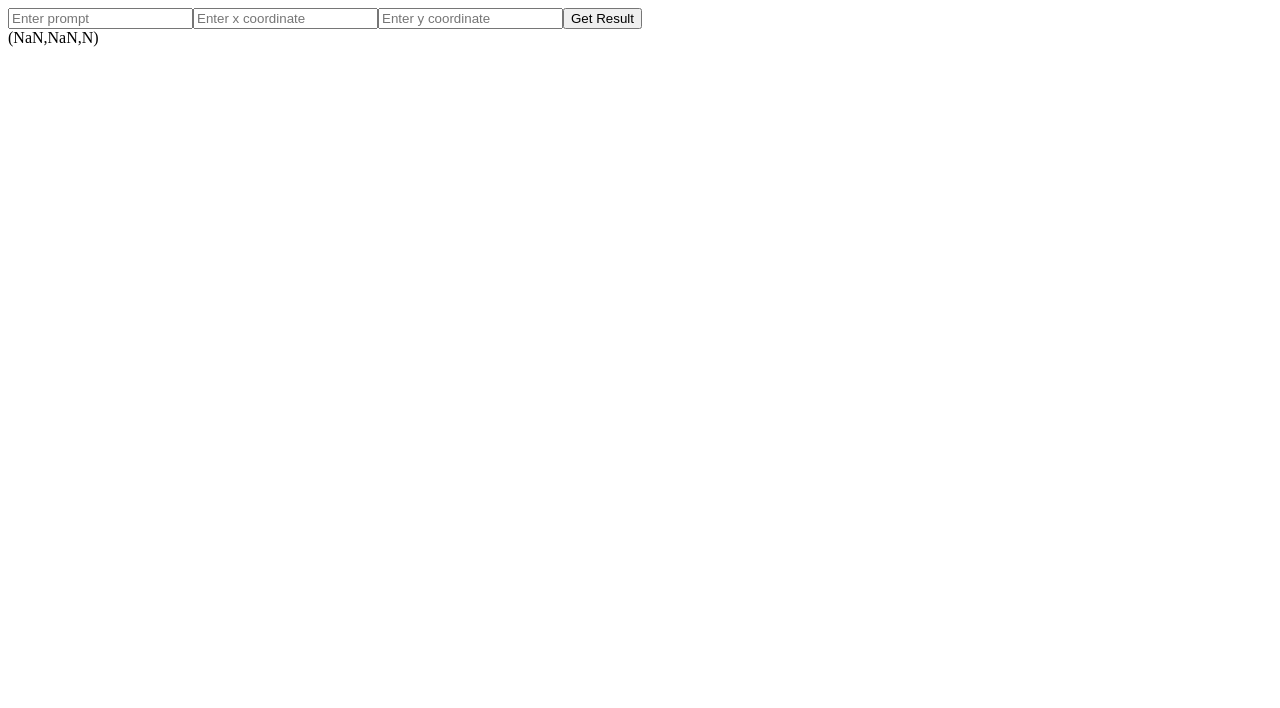
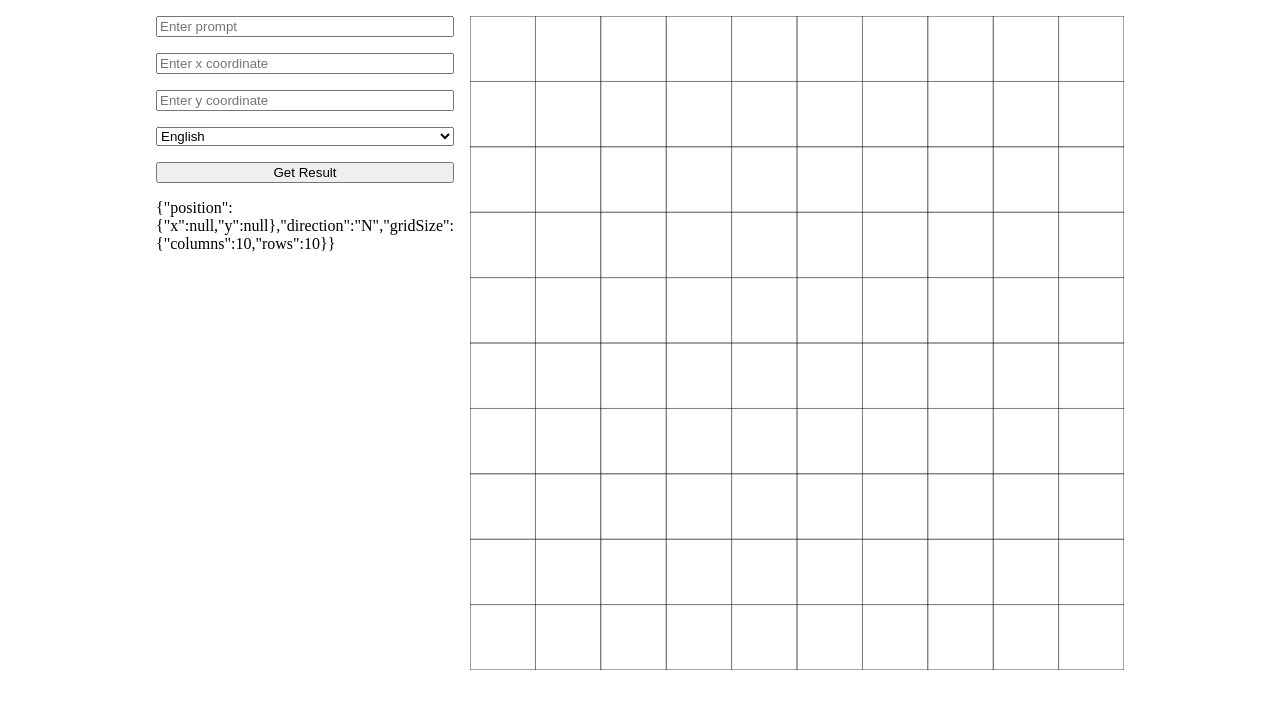
Before and after one commit to francomay3/devoteam-assignment, a website built with Vite: page index.html in a window 1280 px wide. Both pictures are taken after a click on the button "Get Result". Built offline with nearby package versions, Linux system fonts and the light colour scheme.

Commit message:
added Grid component

```diff
--- /dev/null
+++ b/src/Grid.ts
@@ -0,0 +1,52 @@
+import { Direction, GridState } from "./models";
+
+class Grid {
+  private state: GridState;
+  public canvas: HTMLCanvasElement;
+  public container: HTMLDivElement;
+  constructor() {
+    this.container = document.createElement("div");
+    this.container.id = "grid-container";
+    this.state = {
+      position: { x: 0, y: 0 },
+      direction: Direction.north,
+      gridSize: { columns: 10, rows: 10 },
+    };
+    this.canvas = document.createElement("canvas");
+    this.canvas.width = 1000;
+    this.canvas.height = 1000;
+    this.canvas.style.width = "100%";
+    this.drawGrid();
+    this.container.appendChild(this.canvas);
+  }
+
+  update(state: GridState) {
+    this.state = state;
+    this.drawGrid();
+  }
+
+  private drawGrid() {
+    const columnWidth = this.canvas.width / this.state.gridSize.columns;
+    const rowHeight = this.canvas.height / this.state.gridSize.rows;
+    const context = this.canvas.getContext("2d");
+
+    if (context) {
+      context.clearRect(0, 0, this.canvas.width, this.canvas.height);
+      context.strokeStyle = "black";
+      for (let x = 0; x <= this.canvas.width; x += columnWidth) {
+        context.beginPath();
+        context.moveTo(x, 0);
+        context.lineTo(x, this.canvas.height);
+        context.stroke();
+      }
+      for (let y = 0; y <= this.canvas.height; y += rowHeight) {
+        context.beginPath();
+        context.moveTo(0, y);
+        context.lineTo(this.canvas.width, y);
+        context.stroke();
+      }
+    }
+  }
+}
+
+export default Grid;
--- /dev/null
+++ b/src/getResult.ts
@@ -0,0 +1,101 @@
+import { languageTranslations } from "./languageConfig";
+import {
+  Position,
+  Direction,
+  Instruction,
+  Instructions,
+  GridState,
+} from "./models";
+import { Language } from "./languageConfig";
+
+const directions = [
+  Direction.north,
+  Direction.east,
+  Direction.south,
+  Direction.west,
+];
+
+const isValidInstruction = (instruction: string): instruction is Instruction =>
+  Object.values(Instruction).includes(instruction as Instruction);
+
+type GetResult = (
+  startingPosition: Position,
+  instructions: string,
+  language: Language
+) => GridState;
+
+const translateInstruction =
+  (arr: { Right: string; Left: string; Forward: string }) =>
+  (instruction: string): Instruction => {
+    switch (instruction) {
+      case arr.Right:
+        return Instruction.Right;
+      case arr.Left:
+        return Instruction.Left;
+      case arr.Forward:
+        return Instruction.Forward;
+      default:
+        throw new Error("Invalid instruction");
+    }
+  };
+
+const translateInstructions = (
+  input: string,
+  language: Language
+): Instructions => {
+  const upperInput = input.toUpperCase();
+  return upperInput
+    .split("")
+    .map(translateInstruction(languageTranslations[language]));
+};
+
+const getResult: GetResult = (startingPosition, input, language) => {
+  const translatedInstructions = translateInstructions(input, language);
+
+  if (!translatedInstructions.every(isValidInstruction)) {
+    throw new Error("Invalid instruction");
+  }
+
+  const result = translatedInstructions.reduce(
+    (acc, instruction) => {
+      switch (instruction) {
+        case Instruction.Right:
+          acc.directionIndex = (acc.directionIndex + 1) % 4;
+          break;
+        case Instruction.Left:
+          acc.directionIndex = (acc.directionIndex + 3) % 4;
+          break;
+        case Instruction.Forward:
+          switch (directions[acc.directionIndex]) {
+            case Direction.north:
+              acc.y -= 1;
+              break;
+            case Direction.east:
+              acc.x += 1;
+              break;
+            case Direction.south:
+              acc.y += 1;
+              break;
+            case Direction.west:
+              acc.x -= 1;
+              break;
+          }
+          break;
+      }
+      return acc;
+    },
+    {
+      directionIndex: 0,
+      x: startingPosition.x,
+      y: startingPosition.y,
+    }
+  );
+  return {
+    position: { x: result.x, y: result.y },
+    direction: directions[result.directionIndex],
+    // hardcoded grid size
+    gridSize: { columns: 10, rows: 10 },
+  };
+};
+
+export default getResult;
--- /dev/null
+++ b/src/languageConfig.ts
@@ -0,0 +1,22 @@
+import { Instruction } from "./models";
+
+// to add a new language, add a new value to the enum and a new object to the languageTranslations object
+export enum Language {
+  english = "English",
+  swedish = "Swedish",
+}
+
+const languageTranslations = {
+  [Language.english]: {
+    Right: Instruction.Right,
+    Left: Instruction.Left,
+    Forward: Instruction.Forward,
+  },
+  [Language.swedish]: {
+    Right: "H",
+    Left: "V",
+    Forward: "G",
+  },
+};
+
+export { languageTranslations };
--- a/src/main.ts
+++ b/src/main.ts
@@ -1,64 +1,14 @@
 import "./style.css";
+import getResult from "./getResult";
+import { Position } from "./models";
+import { Language } from "./languageConfig";
+import Grid from "./Grid";
 
 const appElement = document.querySelector<HTMLDivElement>("#app");
 
-// prompts can have only  letters with values r f l
-type Prompt = string;
-
-function isValidPrompt(prompt: Prompt): boolean {
-  return /^[rflRFL]*$/.test(prompt);
-}
-
-// starting position can have x and y coordinates and a direction
-type StartingPosition = {
-  x: number;
-  y: number;
-};
-
-const getResult = (startingPosition: StartingPosition, prompt: Prompt) => {
-  if (!isValidPrompt(prompt)) {
-    return "Invalid prompt";
-  }
-
-  let x = startingPosition.x;
-  let y = startingPosition.y;
-  let directions = ["N", "E", "S", "W"];
-  let directionIndex = 0;
-  let promptArray = prompt.split("");
-  promptArray.forEach((instruction) => {
-    switch (instruction) {
-      case "r":
-        directionIndex += 1;
-        if (directionIndex > 3) {
-          directionIndex = 0;
-        }
-        break;
-      case "l":
-        directionIndex -= 1;
-        if (directionIndex < 0) {
-          directionIndex = 3;
-        }
-        break;
-      case "f":
-        switch (directions[directionIndex]) {
-          case "N":
-            y -= 1;
-            break;
-          case "E":
-            x += 1;
-            break;
-          case "S":
-            y += 1;
-            break;
-          case "W":
-            x -= 1;
-            break;
-        }
-        break;
-    }
-  });
-  return `(${x},${y},${directions[directionIndex]})`;
-};
+const grid = new Grid();
+const configContainer = document.createElement("div");
+configContainer.id = "config-container";
 
 const button = document.createElement("button");
 button.textContent = "Get Result";
@@ -67,12 +17,21 @@ button.onclick = () => {
   const result = document.querySelector<HTMLDivElement>("#result");
   const xInput = document.querySelector<HTMLInputElement>("#x");
   const yInput = document.querySelector<HTMLInputElement>("#y");
-  if (input && result && xInput && yInput) {
-    const startingPosition: StartingPosition = {
+  const languageSelect = document.querySelector<HTMLSelectElement>("#language");
+
+  if (input && result && xInput && yInput && languageSelect) {
+    const startingPosition: Position = {
       x: parseInt(xInput.value),
       y: parseInt(yInput.value),
     };
-    result.textContent = getResult(startingPosition, input.value);
+
+    const resultValue = getResult(
+      startingPosition,
+      input.value,
+      languageSelect.value as Language
+    );
+    grid.update(resultValue);
+    result.textContent = JSON.stringify(resultValue);
   }
 };
 
@@ -81,23 +40,35 @@ input.id = "input";
 input.placeholder = "Enter prompt";
 
 const xInput = document.createElement("input");
+xInput.type = "number";
 xInput.id = "x";
 xInput.placeholder = "Enter x coordinate";
 
 const yInput = document.createElement("input");
+yInput.type = "number";
 yInput.id = "y";
 yInput.placeholder = "Enter y coordinate";
+
+const languageSelect = document.createElement("select");
+languageSelect.id = "language";
+Object.values(Language).forEach((language) => {
+  const option = document.createElement("option");
+  option.value = language;
+  option.textContent = language;
+  languageSelect.appendChild(option);
+});
 
 const result = document.createElement("div");
 result.id = "result";
 
-const container = document.createElement("div");
-container.appendChild(input);
-container.appendChild(xInput);
-container.appendChild(yInput);
-container.appendChild(button);
-container.appendChild(result);
+configContainer.appendChild(input);
+configContainer.appendChild(xInput);
+configContainer.appendChild(yInput);
+configContainer.appendChild(languageSelect);
+configContainer.appendChild(button);
+configContainer.appendChild(result);
 
 if (appElement) {
-  appElement.appendChild(container);
+  appElement.appendChild(configContainer);
+  appElement.appendChild(grid.container);
 }
--- /dev/null
+++ b/src/models.ts
@@ -0,0 +1,28 @@
+export type Position = {
+  x: number;
+  y: number;
+};
+
+export enum Direction {
+  north = "N",
+  east = "Ö",
+  south = "S",
+  west = "V",
+}
+
+export enum Instruction {
+  Right = "R",
+  Left = "L",
+  Forward = "F",
+}
+
+export type Instructions = Instruction[];
+
+export type GridState = {
+  position: Position;
+  direction: Direction;
+  gridSize: {
+    columns: number;
+    rows: number;
+  };
+};
--- a/src/style.css
+++ b/src/style.css
@@ -1,3 +1,42 @@
 * {
   box-sizing: border-box;
 }
+
+body {
+  margin: 0;
+  padding: 0;
+}
+
+#app {
+  padding: 1rem;
+  display: flex;
+  gap: 1rem;
+  max-width: 1000px;
+  margin-inline: auto;
+}
+
+#config-container {
+  flex: 1;
+  display: flex;
+  flex-direction: column;
+  gap: 1rem;
+}
+
+#grid-container {
+  flex: 3;
+}
+
+/* if mobile */
+@media (max-width: 600px) {
+  #grid-container {
+    flex: initial;
+  }
+
+  #config-container {
+    flex: initial;
+  }
+
+  #app {
+    flex-direction: column;
+  }
+}
```
